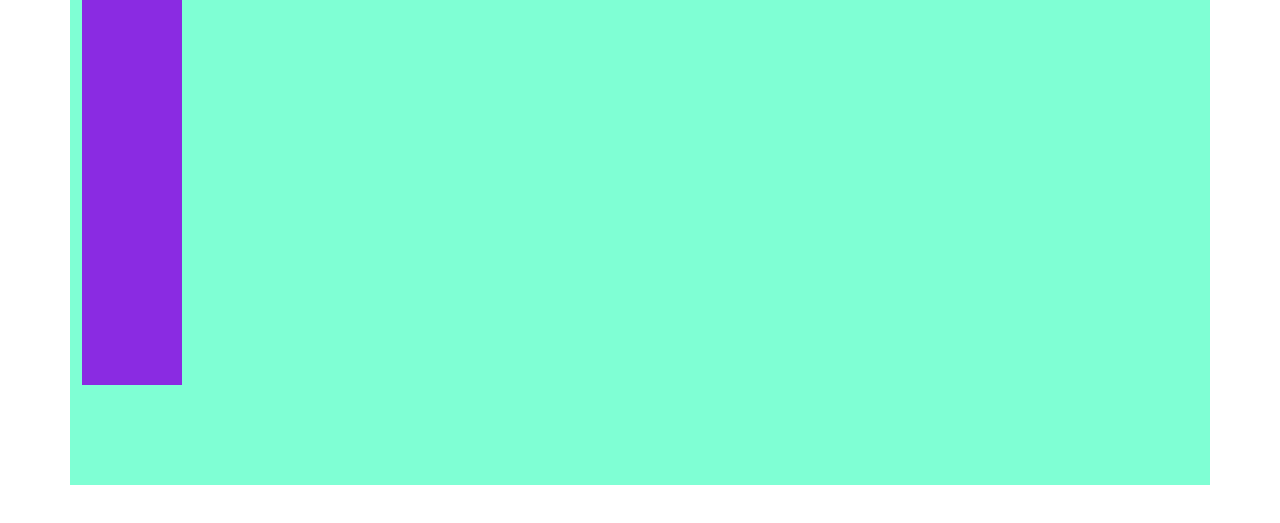
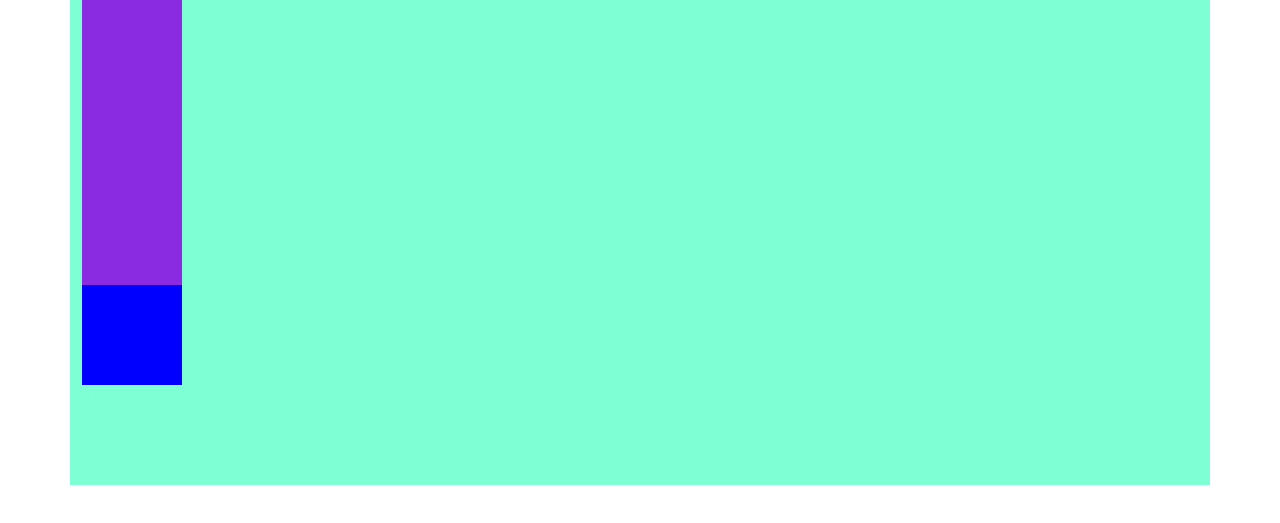
Before and after one commit to OsirisAkhen/Labaxurias, a plain HTML site: page index.html in a window 1280 px wide. Shown: the part 115-638 px from the top of the page. Drawn offline with nearby package versions, Linux system fonts and the light colour scheme.

Commit message:
deixando a ultima caixa azul

```diff
--- a/index.html
+++ b/index.html
@@ -16,7 +16,7 @@
         <div class="col"></div>
         <div class="col"></div>
         <div class="col"></div>
-        <div class="col"></div>
+        <div class="col" style="background-color: blue;"></div>
     </div>
 <script src="https://cdn.jsdelivr.net/npm/bootstrap@5.1.3/dist/js/bootstrap.min.js"></script>
 </body>
```
Also changed, not shown: 1 other file.
